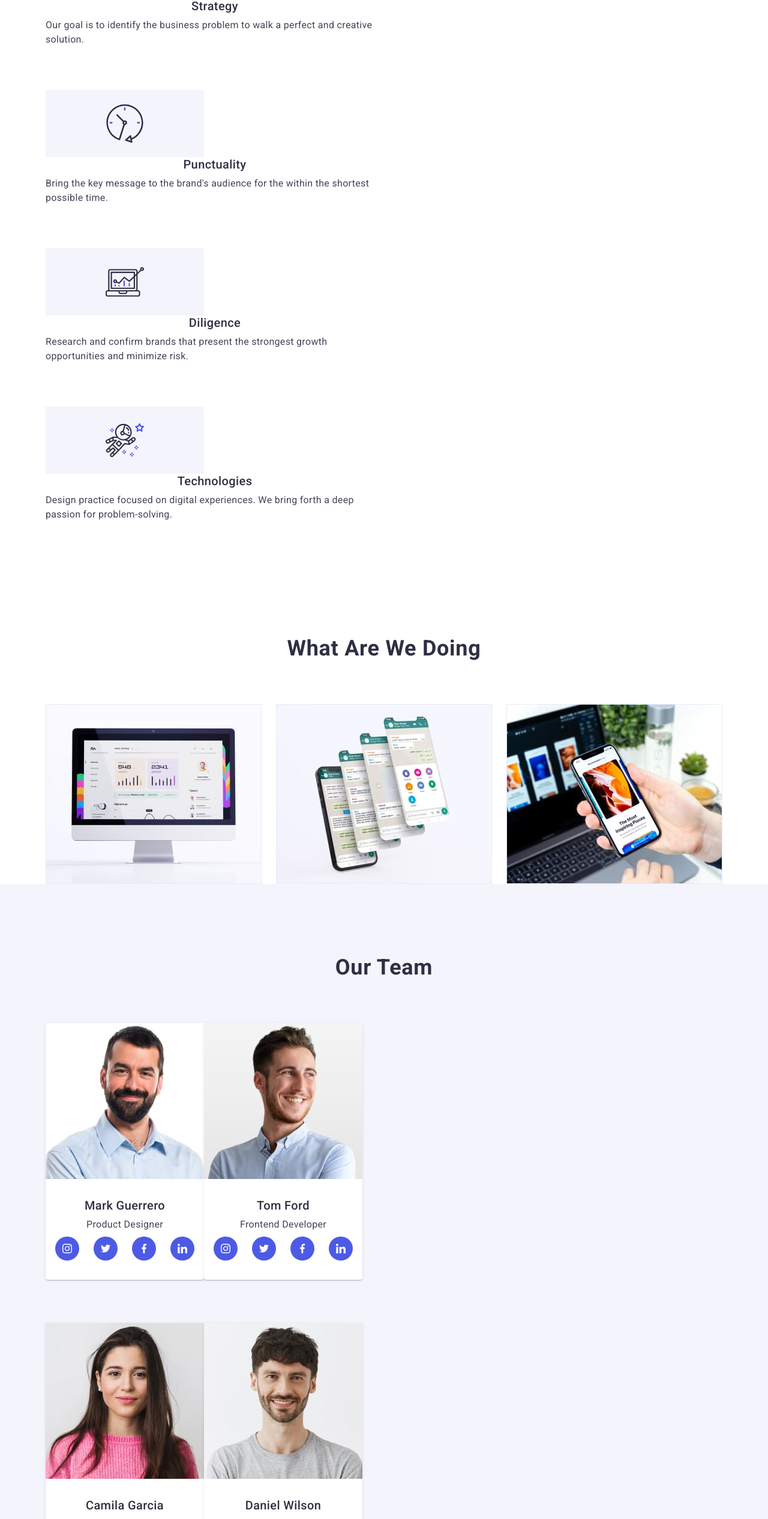
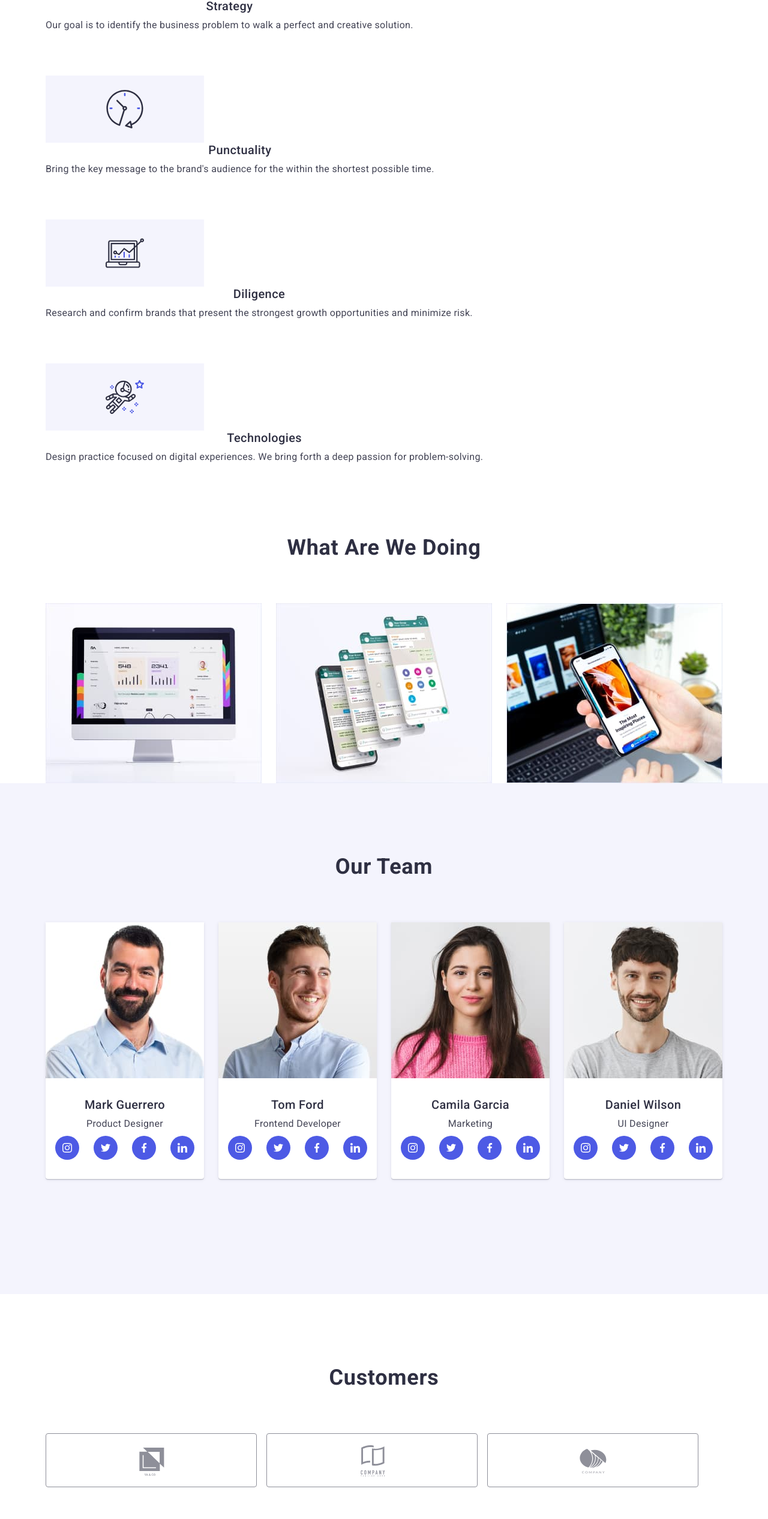
Before and after one commit to AntoninaGraur/WebStodio-HTML5_CSS3, a plain HTML site: page index.html in a window 1280 px wide. Shown: the part 234-2767 px from the top of the page at 60% size. Drawn offline with nearby package versions, Linux system fonts and the light colour scheme.

Commit message:
section team

```diff
--- a/css/style.css
+++ b/css/style.css
@@ -331,21 +331,35 @@ body {
   |============================
 */
 
+.privileges-list {
+  list-style: none;
+  display: flex;
+  flex-direction: column;
+  align-items: flex-start;
+  padding: 0;
+}
+
+@media only screen and (min-width: 768px) {
+  .privileges-list {
+    display: flex;
+    flex-wrap: wrap;
+    row-gap: 72px;
+    column-gap: 24px;
+  }
+  .privileges-item {
+    flex-basis: calc(100% / 2 - 24px);
+  }
+}
+
 .privileges-img {
   display: flex;
   list-style: none;
 }
 
-@media only screen and (min-width: 428px) {
-  .privileges-icon {
-    display: none;
-  }
+.privileges-icon {
+  display: none;
 }
-@media only screen and (min-width: 768px) {
-  .privileges-icon {
-    display: none;
-  }
-}
+
 @media only screen and (min-width: 1136px) {
   .privileges-icon {
     display: flex;
@@ -364,31 +378,16 @@ body {
   display: flex;
   justify-content: center;
 }
-@media only screen and (min-width: 428px) {
-  .privileges-list {
-    display: flex;
-    flex-direction: column;
-    align-items: flex-start;
-    padding: 0;
-  }
-}
-@media only screen and (min-width: 768px) {
-  .privileges-list {
-    display: flex;
-    flex-wrap: wrap;
-  }
-}
 /* Subtitle */
 /*  */
 
-@media only screen and (min-width: 428px) {
-  .privileges-item {
-    list-style: none;
-    margin-bottom: 72px;
-    min-width: 396px;
-    height: 48px;
-  }
-}
+/* @media only screen and (min-width: 428px) { */
+/* .privileges-item { */
+/* list-style: none; */
+/* margin-bottom: 72px; */
+/* min-width: 396px; */
+/* height: 48px; */
+/* } */
 
 @media only screen and (min-width: 428px) {
   .privileges-subtitle {
@@ -418,6 +417,8 @@ body {
 /*  */
 /* Privileges- text */
 /*  */
+/*  */
+
 @media only screen and (min-width: 428px) {
   .privileges-text {
     line-height: 1.5;
@@ -443,12 +444,12 @@ body {
 
 /* flex-basis: calc(100% /  - var(--collection-img-gap)); */
 
-@media only screen and (min-width: 768px) {
-  .privileges-item {
-    flex-basis: calc(100% / 2 - var(--collection-img-gap));
-    width: 50%;
-  }
-}
+/* @media only screen and (min-width: 768px) { */
+/* .privileges-item { */
+/* flex-basis: calc(100% / 2 - var(--collection-img-gap)); */
+/* width: 50%; */
+/* } */
+/* } */
 
 /* .privileges-item { */
 /* list-style: none; */
@@ -539,19 +540,12 @@ body {
   height: 428px;
 }
 
-@media only screen and (min-width: 428px) {
+@media only screen and (min-width: 768px) {
   .team-item {
     display: flex;
-    flex-direction: column;
-    align-items: center;
-  }
-}
-
-@media only screen and (min-width: 768px) {
-  .team-item {
     flex-wrap: wrap;
-    flex-direction: row;
-    width: 50%;
+    row-gap: 64px;
+    column-gap: 24px;
   }
 }
 
@@ -693,18 +687,31 @@ body {
   transition-timing-function: cubic-bezier(0.4, 0, 0.2, 1);
 }
 
-/* Customers */
+/**
+  |============================
+  | Customers
+  |============================
+*/
+
 .customers-list {
   list-style: none;
   display: flex;
-  flex-direction: row;
-  justify-content: center;
-  gap: 24px;
+  flex-wrap: wrap;
+  row-gap: 72px;
+  column-gap: 16px;
 }
 .customers-icons {
-  width: 168px;
+  width: 190px;
   height: 88px;
+  flex-basis: calc(100% / 2 - 16px);
 }
+@media only screen and (min-width: 768px) {
+  .customers-icons {
+    width: 168px;
+    flex-basis: calc(100% / 3 - 24px);
+  }
+}
+
 .customers-icons-link {
   display: flex;
   justify-content: center;
--- a/index.html
+++ b/index.html
@@ -353,55 +353,55 @@
         </div>
       </section>
 
-      <!-- <section class="section customers"> -->
-      <!-- <div class="container"> -->
-      <!-- <h2 class="section-title">Customers</h2> -->
-      <!-- <ul class="customers-list"> -->
-      <!-- <li class="customers-icons"> -->
-      <!-- <a href="" class="customers-icons-link"> -->
-      <!-- <svg class="customers-logo" width="104" height="56"> -->
-      <!-- <use href="./images/icons.svg#icon-ya"></use> -->
-      <!-- </svg> -->
-      <!-- </a> -->
-      <!-- </li> -->
-      <!-- <li class="customers-icons"> -->
-      <!-- <a href="" class="customers-icons-link"> -->
-      <!-- <svg class="customers-logo" width="104" height="56"> -->
-      <!-- <use href="./images/icons.svg#icon-tag"></use> -->
-      <!-- </svg> -->
-      <!-- </a> -->
-      <!-- </li> -->
-      <!-- <li class="customers-icons"> -->
-      <!-- <a href="" class="customers-icons-link"> -->
-      <!-- <svg class="customers-logo" width="104" height="56"> -->
-      <!-- <use href="./images/icons.svg#icon-company"></use> -->
-      <!-- </svg> -->
-      <!-- </a> -->
-      <!-- </li> -->
-      <!-- <li class="customers-icons"> -->
-      <!-- <a href="" class="customers-icons-link"> -->
-      <!-- <svg class="customers-logo" width="104" height="56"> -->
-      <!-- <use href="./images/icons.svg#icon-foster"></use> -->
-      <!-- </svg> -->
-      <!-- </a> -->
-      <!-- </li> -->
-      <!-- <li class="customers-icons"> -->
-      <!-- <a href="" class="customers-icons-link"> -->
-      <!-- <svg class="customers-logo" width="104" height="56"> -->
-      <!-- <use href="./images/icons.svg#icon-brand"></use> -->
-      <!-- </svg> -->
-      <!-- </a> -->
-      <!-- </li> -->
-      <!-- <li class="customers-icons"> -->
-      <!-- <a href="" class="customers-icons-link"> -->
-      <!-- <svg class="customers-logo" width="104" height="56"> -->
-      <!-- <use href="./images/icons.svg#icon-line"></use> -->
-      <!-- </svg> -->
-      <!-- </a> -->
-      <!-- </li> -->
-      <!-- </ul> -->
-      <!-- </div> -->
-      <!-- </section> -->
+      <section class="section customers">
+        <div class="container">
+          <h2 class="section-title">Customers</h2>
+          <ul class="customers-list">
+            <li class="customers-icons">
+              <a href="" class="customers-icons-link">
+                <svg class="customers-logo" width="104" height="56">
+                  <use href="./images/icons.svg#icon-ya"></use>
+                </svg>
+              </a>
+            </li>
+            <li class="customers-icons">
+              <a href="" class="customers-icons-link">
+                <svg class="customers-logo" width="104" height="56">
+                  <use href="./images/icons.svg#icon-tag"></use>
+                </svg>
+              </a>
+            </li>
+            <li class="customers-icons">
+              <a href="" class="customers-icons-link">
+                <svg class="customers-logo" width="104" height="56">
+                  <use href="./images/icons.svg#icon-company"></use>
+                </svg>
+              </a>
+            </li>
+            <li class="customers-icons">
+              <a href="" class="customers-icons-link">
+                <svg class="customers-logo" width="104" height="56">
+                  <use href="./images/icons.svg#icon-foster"></use>
+                </svg>
+              </a>
+            </li>
+            <li class="customers-icons">
+              <a href="" class="customers-icons-link">
+                <svg class="customers-logo" width="104" height="56">
+                  <use href="./images/icons.svg#icon-brand"></use>
+                </svg>
+              </a>
+            </li>
+            <li class="customers-icons">
+              <a href="" class="customers-icons-link">
+                <svg class="customers-logo" width="104" height="56">
+                  <use href="./images/icons.svg#icon-line"></use>
+                </svg>
+              </a>
+            </li>
+          </ul>
+        </div>
+      </section>
     </main>
 
     <!-- Footer-->
```
